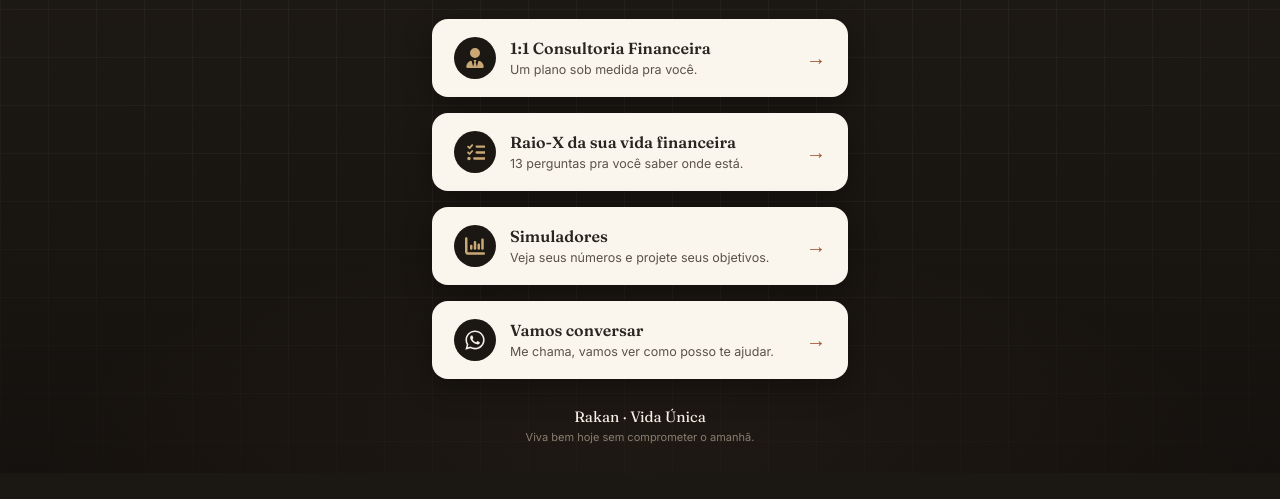
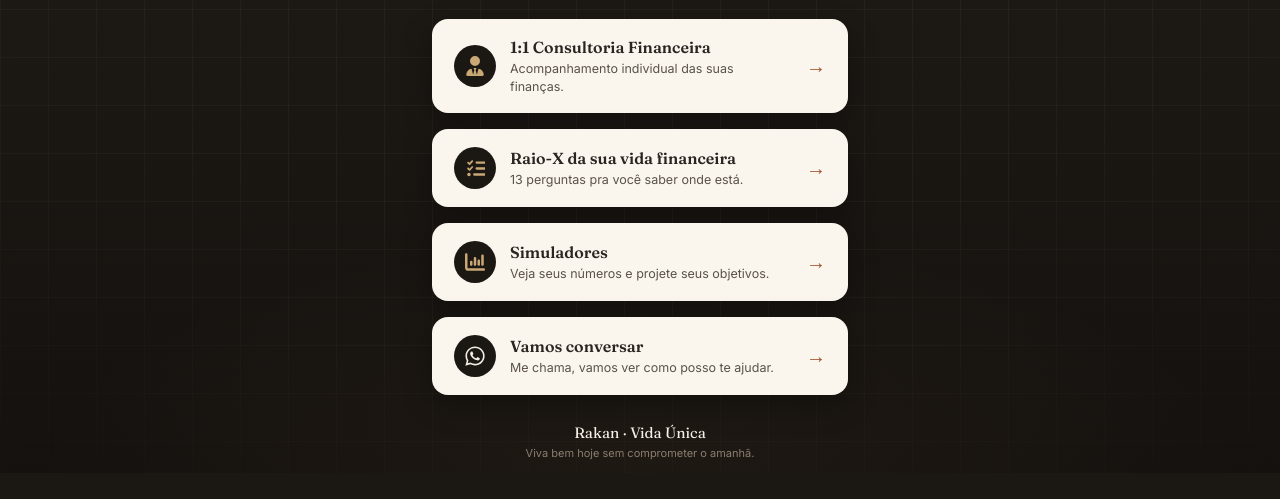
Before and after one commit to arthurnotaroberto/rakan-links, a website: page index.html in a window 1280 px wide. Shown: the part 327-826 px from the top of the page. Drawn offline with Linux system fonts and the light colour scheme.

Commit message:
index: legenda do card Consultoria mais descritiva, menos marketing
Co-Authored-By: Claude Opus 4.8 <noreply@anthropic.com>

```diff
--- a/index.html
+++ b/index.html
@@ -188,7 +188,7 @@ body {
       </div>
       <div>
         <div class="card-small-title">1:1 Consultoria Financeira</div>
-        <div class="card-small-desc">Um plano sob medida pra você.</div>
+        <div class="card-small-desc">Acompanhamento individual das suas finanças.</div>
       </div>
     </div>
     <span class="arrow">→</span>
```
